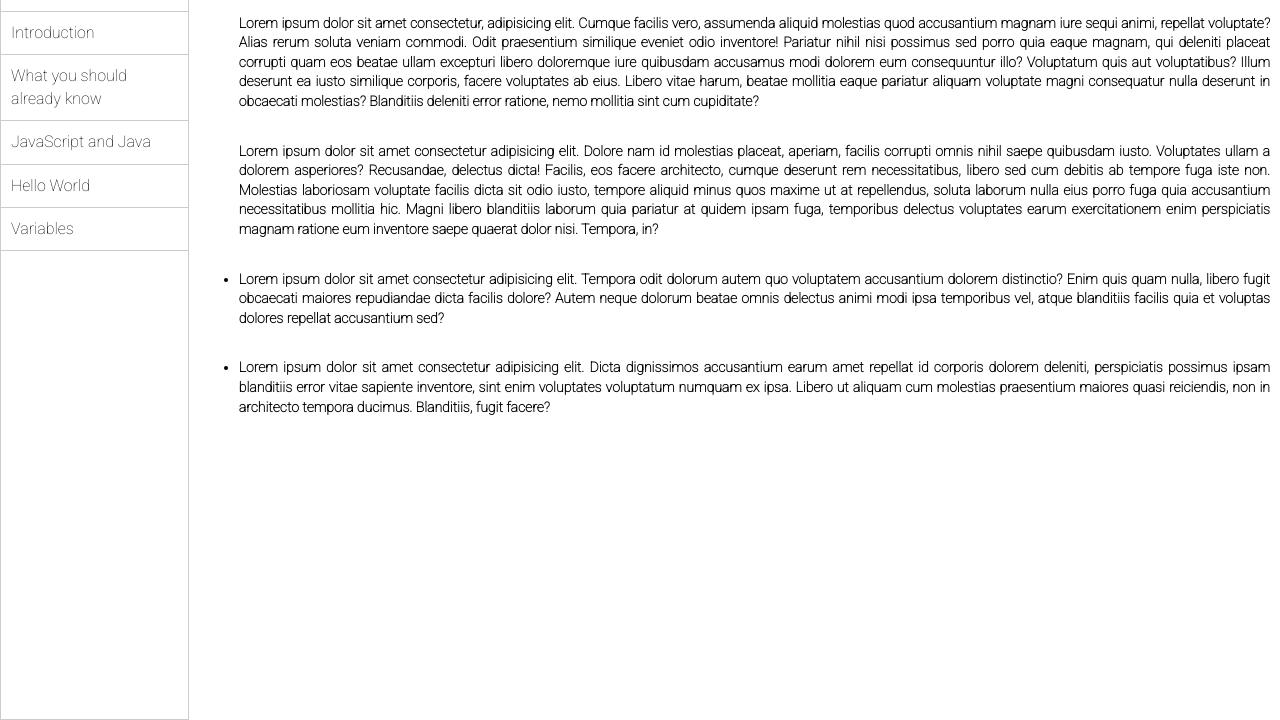
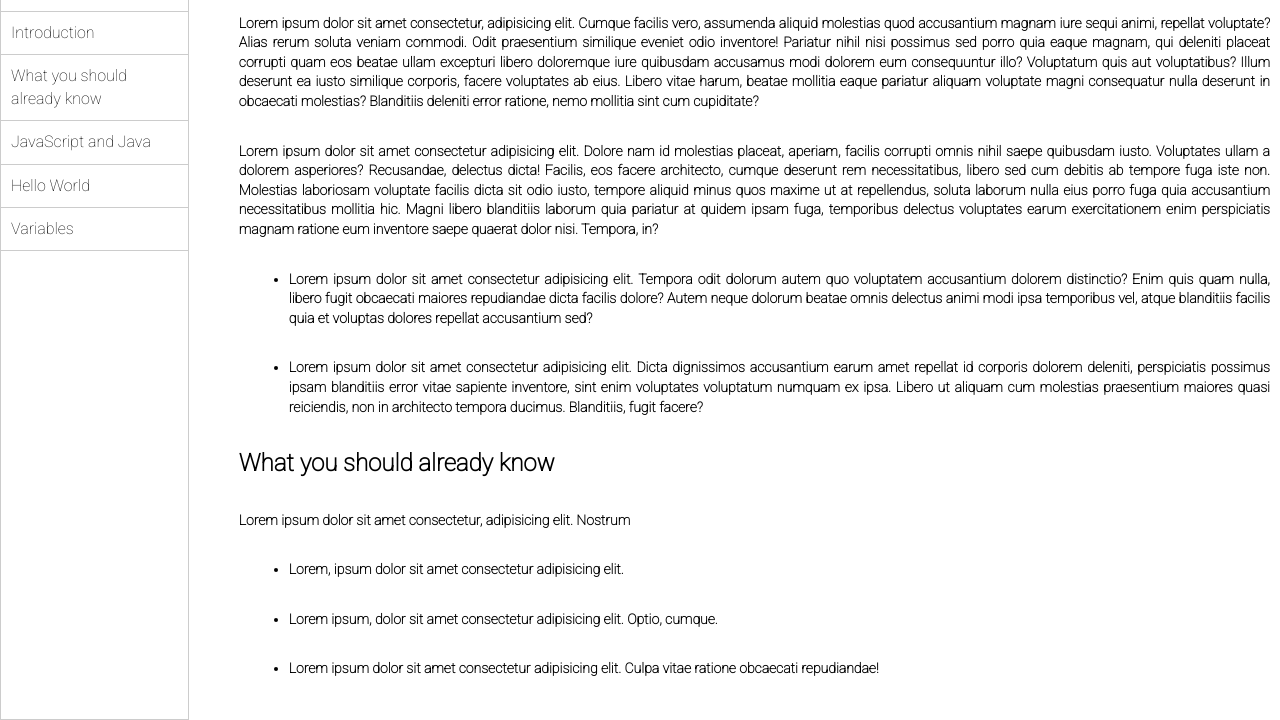
Before and after one commit to mutaleb7314/documentation-website, a plain HTML site: page index.html in a window 1280 px wide. Shown: the part 80-800 px from the top of the page. Drawn offline with Linux system fonts and the light colour scheme.

Commit message:
what you should already know

```diff
--- a/index.html
+++ b/index.html
@@ -8,6 +8,8 @@
     <link rel="stylesheet" href="style.css">
 </head>
 <body>
+
+    <!--Header section-->
     <header>
         <nav>
             <h1>JavaScript Documentation</h1>
@@ -30,9 +32,14 @@
             </ul>
         </nav>
     </header>
+
+    <!--Main Content-->
     <main>
+
+        <!--Introduction Section-->
         <section id="itroduction">
-            <h1>Introduction</h1>
+            <h2>Introduction</h2>
+            <article>
                 <p>Lorem ipsum dolor sit amet consectetur, adipisicing elit. Cumque facilis vero, assumenda aliquid molestias quod accusantium magnam iure sequi animi, repellat voluptate? Alias rerum soluta veniam commodi. Odit praesentium similique eveniet odio inventore! Pariatur nihil nisi possimus sed porro quia eaque magnam, qui deleniti placeat corrupti quam eos beatae ullam excepturi libero doloremque iure quibusdam accusamus modi dolorem eum consequuntur illo? Voluptatum quis aut voluptatibus? Illum deserunt ea iusto similique corporis, facere voluptates ab eius. Libero vitae harum, beatae mollitia eaque pariatur aliquam voluptate magni consequatur nulla deserunt in obcaecati molestias? Blanditiis deleniti error ratione, nemo mollitia sint cum cupiditate?
                 </p>
                 <p>Lorem ipsum dolor sit amet consectetur adipisicing elit. Dolore nam id molestias placeat, aperiam, facilis corrupti omnis nihil saepe quibusdam iusto. Voluptates ullam a dolorem asperiores? Recusandae, delectus dicta! Facilis, eos facere architecto, cumque deserunt rem necessitatibus, libero sed cum debitis ab tempore fuga iste non. Molestias laboriosam voluptate facilis dicta sit odio iusto, tempore aliquid minus quos maxime ut at repellendus, soluta laborum nulla eius porro fuga quia accusantium necessitatibus mollitia hic. Magni libero blanditiis laborum quia pariatur at quidem ipsam fuga, temporibus delectus voluptates earum exercitationem enim perspiciatis magnam ratione eum inventore saepe quaerat dolor nisi. Tempora, in?
@@ -41,6 +48,22 @@
                     <li>Lorem ipsum dolor sit amet consectetur adipisicing elit. Tempora odit dolorum autem quo voluptatem accusantium dolorem distinctio? Enim quis quam nulla, libero fugit obcaecati maiores repudiandae dicta facilis dolore? Autem neque dolorum beatae omnis delectus animi modi ipsa temporibus vel, atque blanditiis facilis quia et voluptas dolores repellat accusantium sed?</li>
                     <li>Lorem ipsum dolor sit amet consectetur adipisicing elit. Dicta dignissimos accusantium earum amet repellat id corporis dolorem deleniti, perspiciatis possimus ipsam blanditiis error vitae sapiente inventore, sint enim voluptates voluptatum numquam ex ipsa. Libero ut aliquam cum molestias praesentium maiores quasi reiciendis, non in architecto tempora ducimus. Blanditiis, fugit facere?</li>
                 </ul>
+            </article>
+        </section>
+
+        <!--What you should already know section-->
+        <section id="what-you-should-already-know">
+            <h2>What you should already know</h2>
+            <article>
+                <p>Lorem ipsum dolor sit amet consectetur, adipisicing elit. Nostrum</p>
+                <ul>
+                    <li>Lorem, ipsum dolor sit amet consectetur adipisicing elit.</li>
+                    <li>Lorem ipsum, dolor sit amet consectetur adipisicing elit. Optio, cumque.
+                    </li>
+                    <li>Lorem ipsum dolor sit amet consectetur adipisicing elit. Culpa vitae ratione obcaecati repudiandae!
+                    </li>
+                </ul>
+            </article>
         </section>
     </main>
 </body>
--- a/style.css
+++ b/style.css
@@ -53,7 +53,7 @@ nav ul li:hover {
     margin-right: 10px;
 }
 
-#itroduction h1 {
+#itroduction h2 {
     margin-top: 30px;
 }
 
@@ -71,6 +71,30 @@ nav ul li:hover {
 #itroduction ul li {
     margin-top: 30px;
     font-size: 14px;
+    margin-left: 50px;
     text-align: justify;
     font-weight: bold;
 }
+
+#what-you-should-already-know {
+    margin-left: 50px;
+}
+
+#what-you-should-already-know h2 {
+    margin-top: 30px;
+}
+
+#what-you-should-already-know p {
+    margin-top: 30px;
+    font-size: 14px;
+    text-align: justify;
+    font-weight: bold;
+}
+
+#what-you-should-already-know ul li {
+    margin-top: 30px;
+    margin-left: 50px;
+    font-size: 14px;
+    text-align: justify;
+    font-weight: bold;
+}
```
Lines whose indentation alone changed are shown as unchanged.
